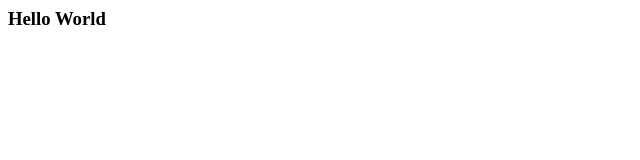
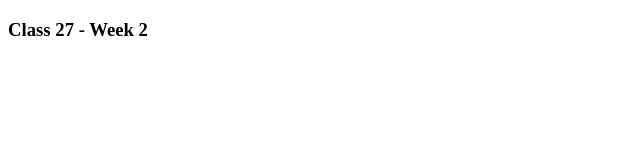
Before and after one commit to anis790615/nick-test, a plain HTML site: page index.html in a window 1280 px wide. Shown: the whole page, without its empty margins (0-640 px from the left). Drawn offline with Linux system fonts and the light colour scheme.

Commit message:
Added html markup

```diff
--- a/index.html
+++ b/index.html
@@ -1,2 +1,11 @@
-<html>
-<h3>Hello World</h3>
+<!DOCTYPE html>
+<html lang="en">
+<head>
+  <meta charset="UTF-8">
+  <meta name="viewport" content="width=device-width, initial-scale=1.0">
+  <title>Git Test File</title>
+</head>
+<body>
+  <h3>Class 27 - Week 2</h3>
+</body>
+</html>
```
